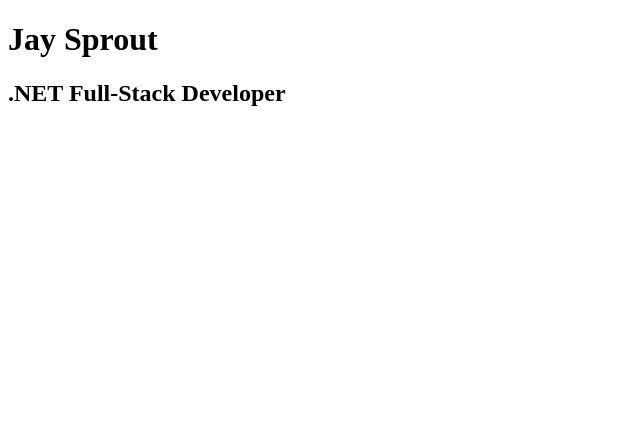
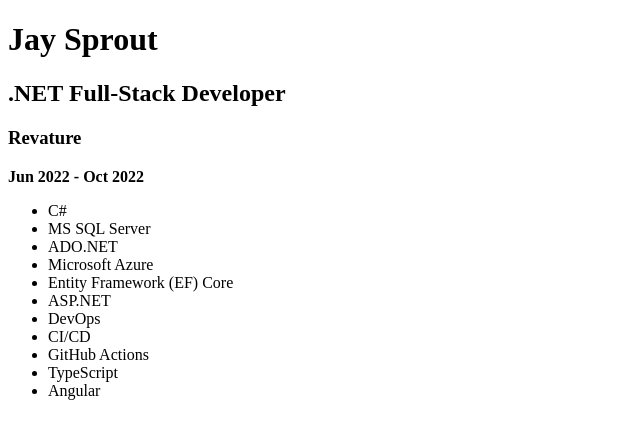
Before and after one commit to jotasprout/jaysproutDotNET, a plain HTML site: page index.html in a window 1280 px wide. Shown: the whole page, without its empty margins (0-640 px from the left). Drawn offline with Linux system fonts and the light colour scheme.

Commit message:
added to index page

```diff
--- a/index.html
+++ b/index.html
@@ -9,5 +9,20 @@
 <body>
     <h1>Jay Sprout</h1>
     <h2>.NET Full-Stack Developer</h2>
+    <h3>Revature</h3>
+    <strong>Jun 2022 - Oct 2022</strong>
+    <ul>
+        <li>C#</li>
+        <li>MS SQL Server</li>
+        <li>ADO.NET</li>
+        <li>Microsoft Azure</li>
+        <li>Entity Framework (EF) Core</li>
+        <li>ASP.NET</li>
+        <li>DevOps</li>
+        <li>CI/CD</li>
+        <li>GitHub Actions</li>
+        <li>TypeScript</li>
+        <li>Angular</li>
+    </ul>
 </body>
 </html>
```
Also changed, not shown: imgs/me_20221014b_forProfile.jpg (added).
